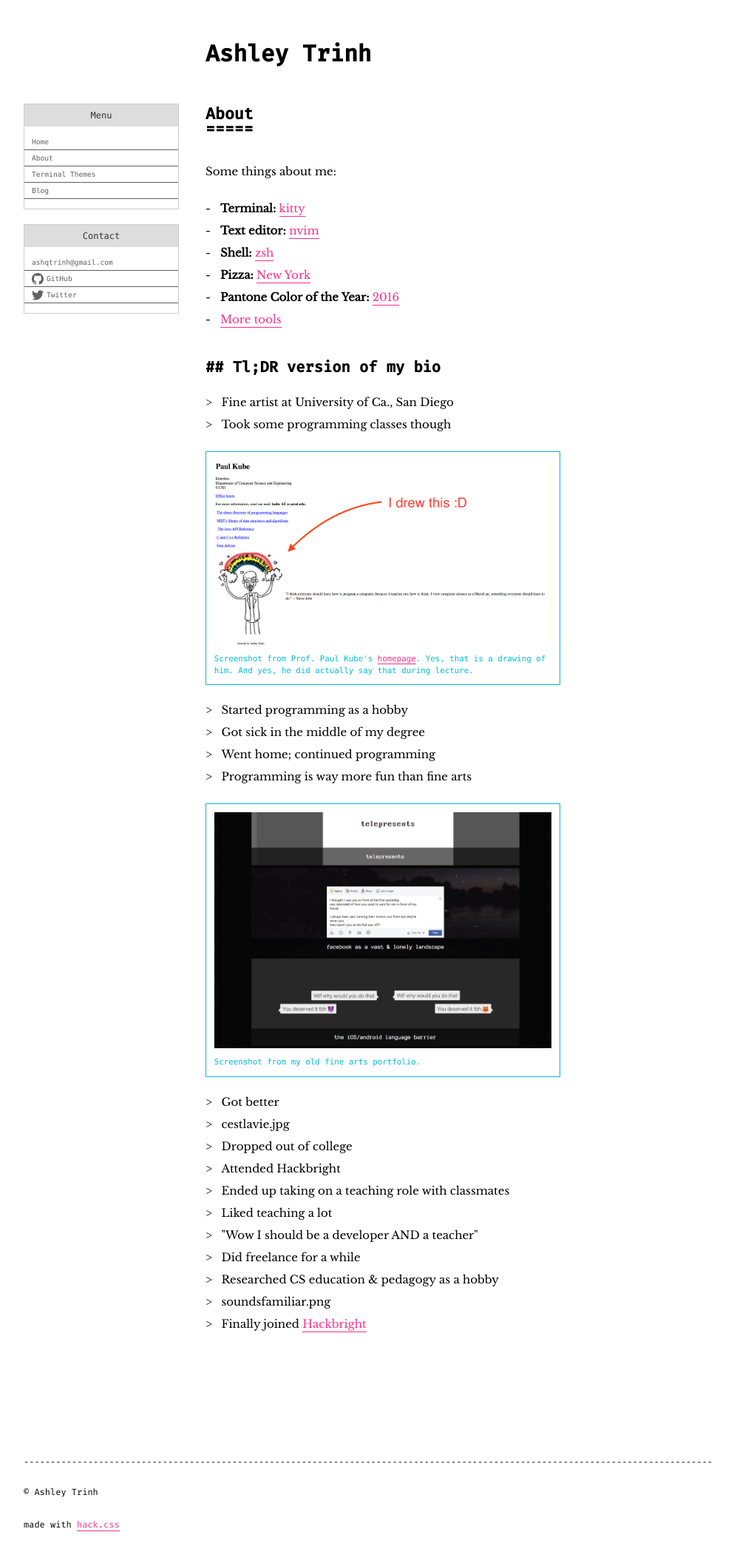
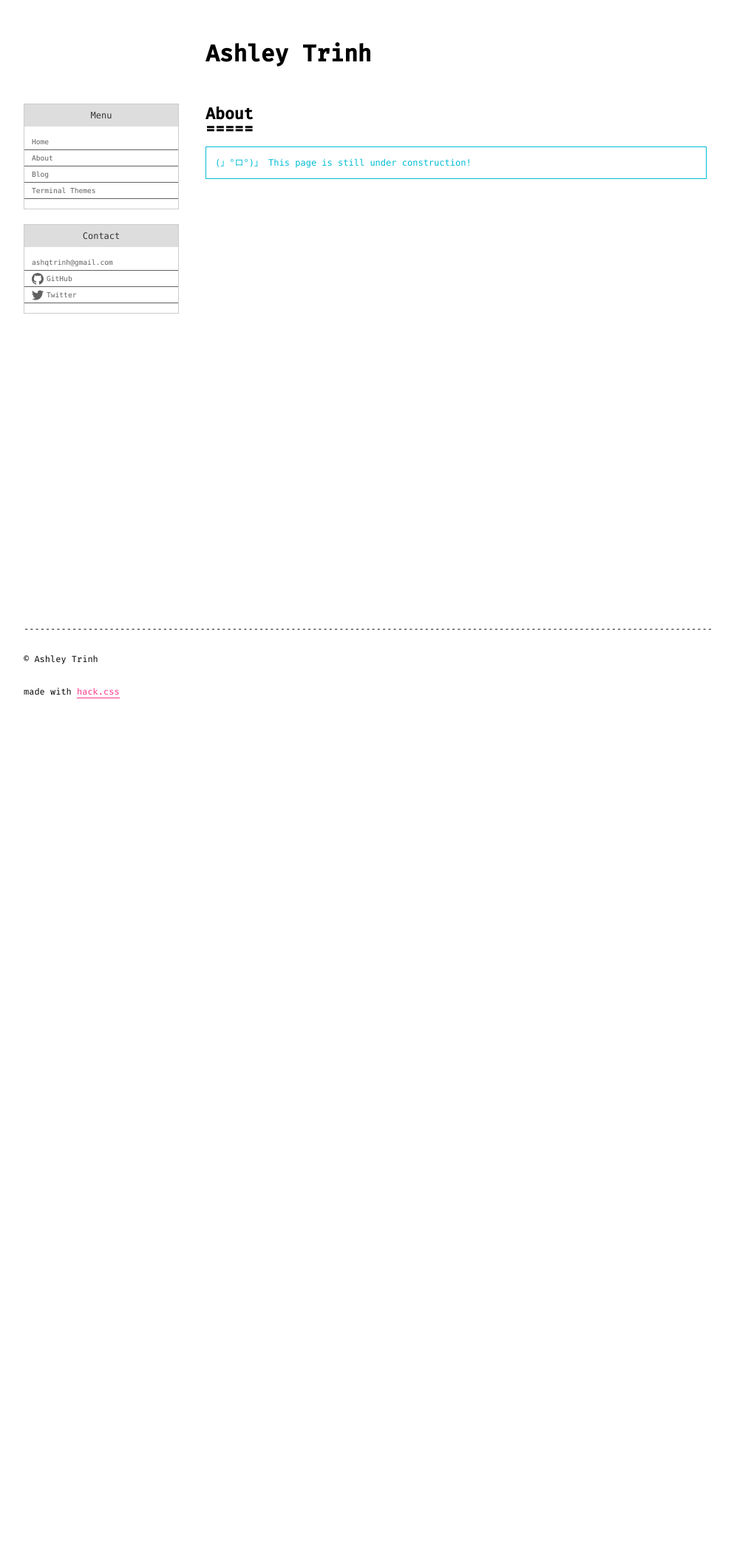
Before and after one commit to atrnh/atrnh.github.io, a Jekyll site: the page built from about.md, in a window 1280 px wide. Shown: the whole page at 74% size, without its empty margins (140-1133 px from the left). Built offline with Jekyll 4.4.1, drawn with Linux system fonts in a browser that asks for light colours; after the commit the page ends 968 px from its top, so only the background shows below that.

Commit message:
Categories

```diff
--- a/_includes/nav.html
+++ b/_includes/nav.html
@@ -1,7 +1,8 @@
 <nav class="cell -3of12" role="banner">
   <div class="wrapper card">
     <div class="card-header">Menu</div>
-    {%- assign default_paths = site.pages | map: "path" -%}
+    {%- assign pages = site.pages | sort: 'title' %}
+    {%- assign default_paths = pages | map: 'path' -%}
     {%- assign page_paths = site.header_pages | default: default_paths -%}
     {%- if page_paths -%}
       <div class="menu">
--- a/_sass/postlist.scss
+++ b/_sass/postlist.scss
@@ -1,5 +1,17 @@
+%metafont {
+  font-family: $monospace;
+  font-size: 13px;
+}
+
+%catfont {
+  font-family: $monospace;
+  font-size: 10px;
+}
+
 .postlist {
   .post-li {
+    margin-bottom: 1.5em;
+
     .post-li-body {
       display: table-cell;
       vertical-align: top;
@@ -8,8 +20,7 @@
         margin-top: 20px;
 
         p.post-meta {
-          font-family: $monospace;
-          font-size: 13px;
+          @extend %metafont;
           color: #b5b5b5;
           margin-top: 0;
           margin-bottom: 0.5em;
@@ -21,6 +32,35 @@
 
         a { font-size: 1.4em; }
       }
+
+      .post-li-desc {
+        p {
+          margin-bottom: 0.6em;
+        }
+      }
+
+      .post-li-categories {
+
+        p {
+          @extend %catfont;
+          display: inline-block;
+          margin: 0;
+        }
+
+        ul {
+          display: inline-block;
+          margin: 0;
+        }
+
+        li {
+          @extend %catfont;
+          margin: 0;
+          padding: 0;
+          &::after {
+            content: none;
+          }
+        }
+      }
     }
   }
 }
--- a/about.md
+++ b/about.md
@@ -4,50 +4,4 @@
 permalink: /about/
 ---
 
-Some things about me:
-
-- **Terminal:** [kitty](https://github.com/kovidgoyal/kitty)
-- **Text editor:** [nvim](https://neovim.io)
-- **Shell:** [zsh](https://github.com/robbyrussell/oh-my-zsh)
-- **Pizza:** [New York](https://www.regentspizza.com/)
-- **Pantone Color of the Year:**
-    [2016](https://www.pantone.com/color-of-the-year-2016)
-- [More tools](#)
-
-## Tl;DR version of my bio
-
-<blockquote>
-Fine artist at University of Ca., San Diego <br>
-Took some programming classes though <br>
-</blockquote>
-{% include article-img.html
-  src='/assets/kube.png'
-  alt='Kube\'s Homepage'
-  caption='Screenshot from Prof. Paul Kube\'s
-    <a href="http://cseweb.ucsd.edu/~kube">homepage</a>.
-    Yes, that is a drawing of him. And yes, he did actually say that during lecture.'
-%}
-<blockquote>
-Started programming as a hobby <br>
-Got sick in the middle of my degree <br>
-Went home; continued programming <br>
-Programming is way more fun than fine arts <br>
-</blockquote>
-{% include article-img.html
-  src='/assets/arts.png'
-  alt='Art stuff'
-  caption='Screenshot from my old fine arts portfolio.'
-  %}
-<blockquote>
-Got better <br>
-cestlavie.jpg <br>
-Dropped out of college <br>
-Attended Hackbright <br>
-Ended up taking on a teaching role with classmates <br>
-Liked teaching a lot <br>
-"Wow I should be a developer AND a teacher" <br>
-Did freelance for a while <br>
-Researched CS education & pedagogy as a hobby <br>
-soundsfamiliar.png <br>
-Finally joined <a href="https://hackbrightacademy.com/">Hackbright</a> <br>
-</blockquote>
+{% include under-construction.html %}
```
Also changed, not shown: _includes/blog-list-item.html (+13 -2 lines), _posts/2018-07-19-modal-keyboard-shortcuts.md (+1 -0 lines), _posts/2018-07-20-thoughts-on-cognitive-load.md (+1 -0 lines).
